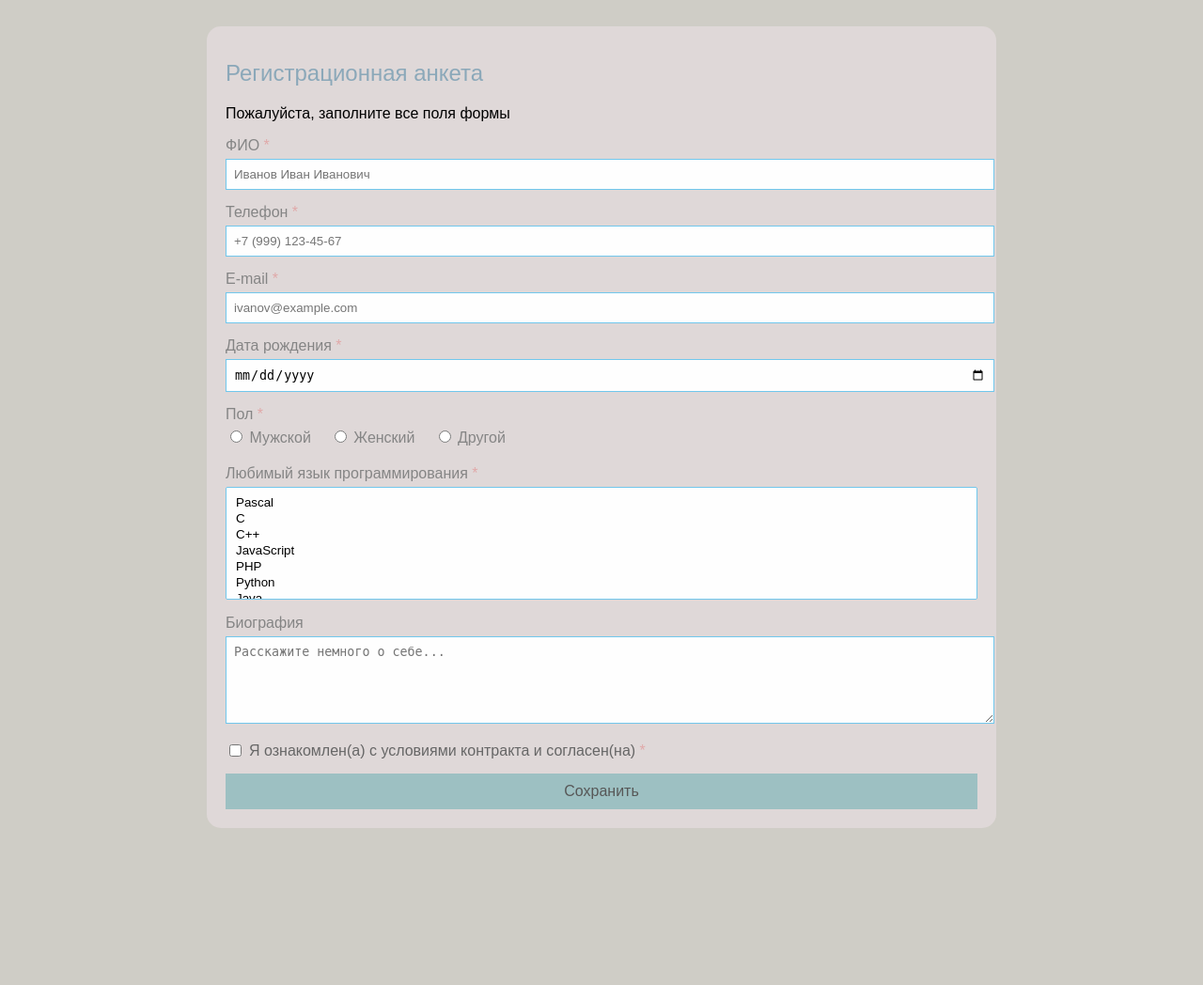
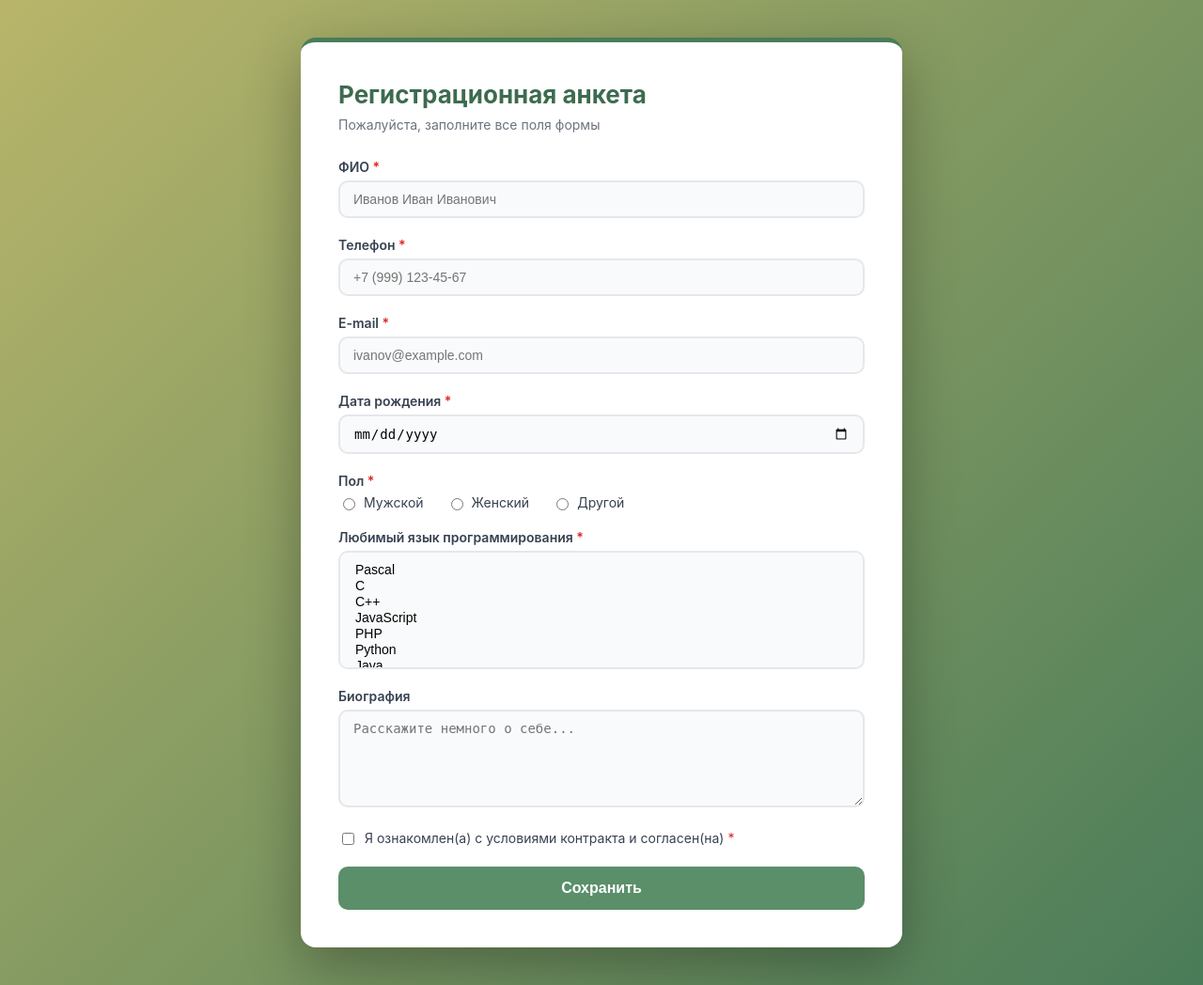
Before and after one commit to Tomatik27/web4, a PHP site: page / in a window 1280 px wide. Shown: the whole page at 94% size. Before the commit the page ends 881 px from the top, so only its background shows below. Run offline with PHP 8.4, Linux system fonts and the light colour scheme.

Commit message:
update css

```diff
--- a/style.css
+++ b/style.css
@@ -1,126 +1,156 @@
+* {
+    box-sizing: border-box;
+}
+
 body {
-    font-family: Arial, sans-serif;
-    background: #cfcdc6;
-    padding: 20px;
+    font-family: -apple-system, BlinkMacSystemFont, 'Segoe UI', Roboto, Arial, sans-serif;
+    background: linear-gradient(135deg, #b8b56a 0%, #4a7c59 100%);
+    margin: 0;
+    padding: 40px 20px;
+    color: #1f2937;
+    min-height: 100vh;
 }
 
 .container {
-    max-width: 800px;
+    max-width: 640px;
     margin: 0 auto;
-    background: #dfd8d8;
-    padding: 20px;
-    border-radius: 15px;
-    overflow: hidden;
+    background: #ffffff;
+    padding: 40px;
+    border-radius: 16px;
+    box-shadow: 0 20px 60px rgba(0, 0, 0, 0.3);
+    border-top: 5px solid #4a7c59;
 }
 
 h1 {
-    color: #8ba8b9;
-    font-size: 24px;
-    margin-bottom: 20px;
-    font-weight: normal;
+    margin: 0 0 8px;
+    font-size: 26px;
+    color: #3d6b4f;
+}
+
+.subtitle {
+    margin: 0 0 28px;
+    color: #6b7280;
+    font-size: 14px;
 }
 
 .form-group {
-    margin-bottom: 15px;
+    margin-bottom: 20px;
 }
 
 label {
     display: block;
-    margin-bottom: 5px;
-    color: #858585;
+    margin-bottom: 6px;
+    font-size: 14px;
+    font-weight: 600;
+    color: #374151;
 }
 
 .required {
-    color: #e0a8a8;
+    color: #dc2626;
 }
 
 input[type="text"],
-input[type="tel"],
-input[type="email"],
 input[type="date"],
 select,
 textarea {
     width: 100%;
-    padding: 8px;
-    border: 1px solid #71c7ec;
-    background: #fefefe;
+    padding: 10px 14px;
+    border: 2px solid #e5e7eb;
+    border-radius: 10px;
+    font-size: 14px;
+    background: #f9fafb;
+    transition: all 0.2s;
 }
 
-select[multiple] {
-    height: 120px;
+input:focus,
+select:focus,
+textarea:focus {
+    outline: none;
+    border-color: #5a8f6a;
+    box-shadow: 0 0 0 4px rgba(90, 143, 106, 0.15);
+    background: #ffffff;
+}
+
+textarea {
+    resize: vertical;
+    min-height: 100px;
 }
 
 .radio-group {
     display: flex;
-    gap: 20px;
-    margin-top: 5px;
+    gap: 24px;
+    margin-top: 6px;
 }
 
-.radio-label {
+.radio-group label {
     display: flex;
     align-items: center;
-    gap: 5px;
-    font-weight: normal;
-    color: #666;
+    gap: 6px;
+    font-weight: 400;
+    cursor: pointer;
+    margin: 0;
 }
 
-.radio-label input {
+.radio-group input {
     width: auto;
-}
-
-.checkbox-group {
-    margin: 15px 0;
 }
 
 .checkbox-label {
     display: flex;
-    align-items: center;
-    gap: 5px;
-    color: #666;
+    align-items: flex-start;
+    gap: 8px;
+    font-weight: 400;
+    cursor: pointer;
 }
 
 .checkbox-label input {
     width: auto;
+    margin-top: 3px;
 }
 
 .submit-btn {
-    background: #9dc0c2;
-    color: #575757;
+    width: 100%;
+    padding: 14px;
     border: none;
-    padding: 10px 20px;
+    border-radius: 10px;
+    background: #5a8f6a;
+    color: #ffffff;
+    font-size: 16px;
+    font-weight: 600;
     cursor: pointer;
-    width: 100%;
-    font-size: 16px;
+    transition: all 0.2s;
 }
 
 .submit-btn:hover {
-    background: #a2bcbd;
+    background: #4a7c59;
+    box-shadow: 0 4px 16px rgba(74, 124, 89, 0.4);
 }
 
-.error-message, .error-container {
-    background: #ffe8e8;
-    padding: 10px;
-    margin-bottom: 15px;
-    color: #d4a5a5;
+.error {
+    border-color: #ef4444 !important;
+    background: #fef2f2 !important;
 }
 
-.success-message {
-    background: #e0f0e8;
-    padding: 10px;
-    margin-bottom: 15px;
-    color: #9bb8a8;
-}
-
-.back-link {
-    display: inline-block;
-    margin-top: 15px;
-    color: #b8cfd0;
-    text-decoration: none;
-}
-
-small {
-    font-size: 12px;
-    color: #a9acad;
+.field-error {
     display: block;
     margin-top: 3px;
 }
+.ajax-message {
+    padding: 12px 15px;
+    margin-bottom: 20px;
+    border-radius: 5px;
+    text-align: center;
+    font-weight: bold;
+}
+
+.ajax-message.success-message {
+    background: #e0f0e8;
+    color: #5a8a6e;
+    border: 1px solid #c0d0b0;
+}
+
+.ajax-message.error-message {
+    background: #ffe8e8;
+    color: #d4a5a5;
+    border: 1px solid #e0bfb0;
+}
```
